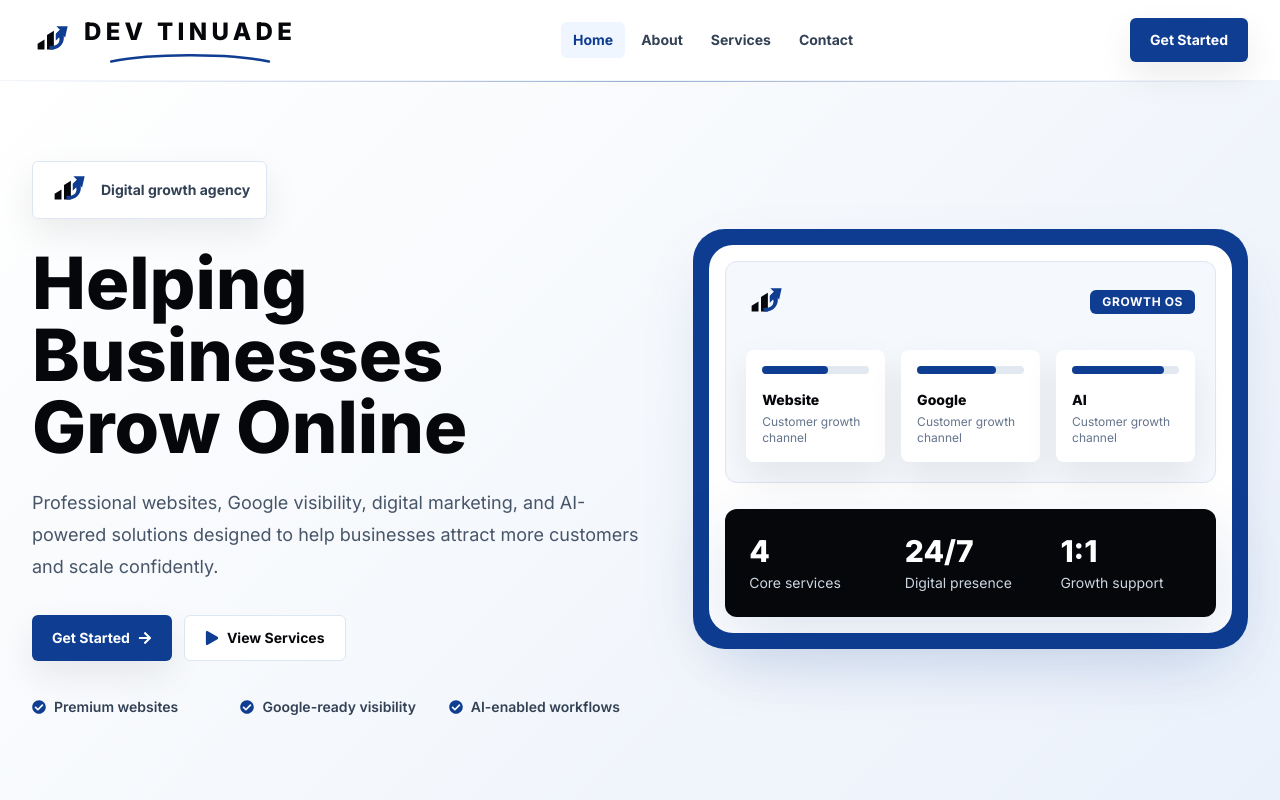
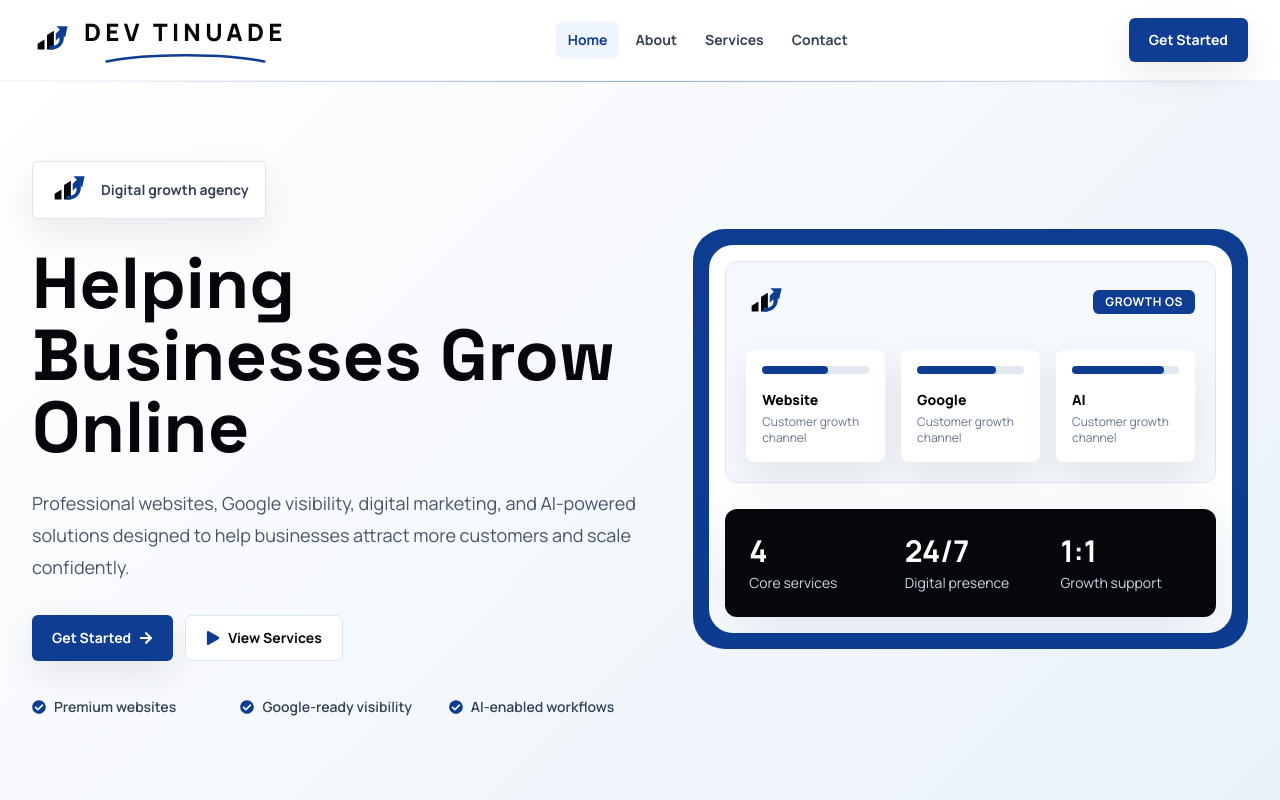
Before and after one commit to T-supernatural/dev.tinuade, a React (Vite) app: page / in a window 1280 px wide. Shown: the top 800 px of the page. Built offline with nearby package versions, Linux system fonts and the light colour scheme.

Commit message:
website built

```diff
--- a/src/components/Header.jsx
+++ b/src/components/Header.jsx
@@ -29,7 +29,7 @@ export default function Header() {
             </NavLink>
           ))}
         </nav>
-        <NavLink to="/contact" className="btn-primary hidden md:inline-flex">
+        <NavLink to="/contact" className="btn-primary hidden lg:inline-flex">
           Get Started
         </NavLink>
         <button
--- a/src/components/Hero.jsx
+++ b/src/components/Hero.jsx
@@ -13,7 +13,7 @@ export default function Hero() {
             <Logo compact />
             Digital growth agency
           </div>
-          <h1 className="mt-7 max-w-4xl text-5xl font-extrabold leading-[1.04] text-brand-ink sm:text-6xl lg:text-7xl">
+          <h1 className="mt-7 max-w-4xl text-5xl font-bold leading-[1.02] text-brand-ink sm:text-6xl lg:text-7xl">
             Helping Businesses Grow Online
           </h1>
           <p className="mt-6 max-w-2xl text-lg leading-8 text-slate-600">
@@ -37,19 +37,18 @@ export default function Hero() {
         </motion.div>
 
         <motion.div
-          className="relative min-h-[420px]"
+          className="relative overflow-hidden rounded-[1.5rem] bg-brand-blue p-3 sm:p-4 lg:min-h-[420px] lg:rounded-[2rem]"
           initial={{ opacity: 0, scale: 0.96 }}
           animate={{ opacity: 1, scale: 1 }}
           transition={{ duration: 0.8, delay: 0.15 }}
         >
-          <div className="absolute inset-0 rounded-[2rem] bg-brand-blue" />
-          <div className="absolute inset-4 rounded-[1.5rem] bg-white shadow-premium" />
-          <div className="absolute left-8 right-8 top-8 rounded-xl border border-brand-line bg-brand-cloud p-5">
-            <div className="flex items-center justify-between">
+          <div className="absolute inset-4 hidden rounded-[1.5rem] bg-white shadow-premium lg:block" />
+          <div className="relative rounded-xl border border-brand-line bg-brand-cloud p-4 shadow-premium sm:p-5 lg:absolute lg:left-8 lg:right-8 lg:top-8 lg:shadow-none">
+            <div className="flex flex-wrap items-center justify-between gap-3">
               <Logo compact />
               <span className="rounded-md bg-brand-blue px-3 py-1 text-xs font-bold uppercase tracking-wider text-white">Growth OS</span>
             </div>
-            <div className="mt-7 grid gap-4 sm:grid-cols-3">
+            <div className="mt-5 grid gap-3 sm:grid-cols-3 lg:mt-7 lg:gap-4">
               {['Website', 'Google', 'AI'].map((label, index) => (
                 <div key={label} className="rounded-lg bg-white p-4 shadow-crisp">
                   <div className="h-2 rounded-full bg-slate-200">
@@ -66,16 +65,16 @@ export default function Hero() {
               ))}
             </div>
           </div>
-          <div className="absolute bottom-8 left-8 right-8 rounded-xl bg-brand-ink p-6 text-white shadow-premium">
-            <div className="grid gap-6 sm:grid-cols-3">
+          <div className="relative mt-4 rounded-xl bg-brand-ink p-5 text-white shadow-premium sm:p-6 lg:absolute lg:bottom-8 lg:left-8 lg:right-8 lg:mt-0">
+            <div className="grid grid-cols-3 gap-3 sm:gap-6">
               {[
                 ['4', 'Core services'],
                 ['24/7', 'Digital presence'],
                 ['1:1', 'Growth support'],
               ].map(([value, label]) => (
                 <div key={label}>
-                  <p className="text-3xl font-extrabold">{value}</p>
-                  <p className="mt-1 text-sm text-slate-300">{label}</p>
+                  <p className="text-2xl font-bold sm:text-3xl">{value}</p>
+                  <p className="mt-1 text-xs leading-5 text-slate-300 sm:text-sm">{label}</p>
                 </div>
               ))}
             </div>
--- a/src/data/site.js
+++ b/src/data/site.js
@@ -49,8 +49,8 @@ export const projects = [
 
 export const contact = {
   email: 'tinuademichael@gmail.com',
-  phone: '0911806405',
-  whatsapp: 'https://wa.me/234911806405',
+  phone: '09118064105',
+  whatsapp: 'https://wa.me/2349118064105',
   facebook: 'https://www.facebook.com/share/1BDRktku3x/',
   instagram: 'https://www.instagram.com/michael.tinuade/',
   address: 'Olokonla, Ajah, Lagos, Nigeria',
--- a/src/styles.css
+++ b/src/styles.css
@@ -1,4 +1,4 @@
-@import url('https://fonts.googleapis.com/css2?family=Inter:wght@400;500;600;700;800&display=swap');
+@import url('https://fonts.googleapis.com/css2?family=Manrope:wght@400;500;600;700;800&family=Space+Grotesk:wght@500;600;700&display=swap');
 
 @tailwind base;
 @tailwind components;
@@ -13,6 +13,12 @@ body {
   margin: 0;
   min-width: 320px;
   background: #ffffff;
+}
+
+h1,
+h2,
+h3 {
+  font-family: 'Space Grotesk', 'Manrope', ui-sans-serif, system-ui, sans-serif;
 }
 
 ::selection {
@@ -33,7 +39,7 @@ body {
 }
 
 .h2 {
-  @apply mt-3 text-3xl font-extrabold leading-tight text-brand-ink sm:text-4xl lg:text-5xl;
+  @apply mt-3 text-3xl font-bold leading-tight text-brand-ink sm:text-4xl lg:text-5xl;
 }
 
 .lead {
--- a/tailwind.config.js
+++ b/tailwind.config.js
@@ -16,7 +16,8 @@ export default {
         crisp: '0 14px 35px rgba(5, 7, 11, 0.08)',
       },
       fontFamily: {
-        sans: ['Inter', 'ui-sans-serif', 'system-ui', 'Segoe UI', 'Arial', 'sans-serif'],
+        sans: ['Manrope', 'ui-sans-serif', 'system-ui', 'Segoe UI', 'Arial', 'sans-serif'],
+        display: ['Space Grotesk', 'Manrope', 'ui-sans-serif', 'system-ui', 'sans-serif'],
       },
     },
   },
```
